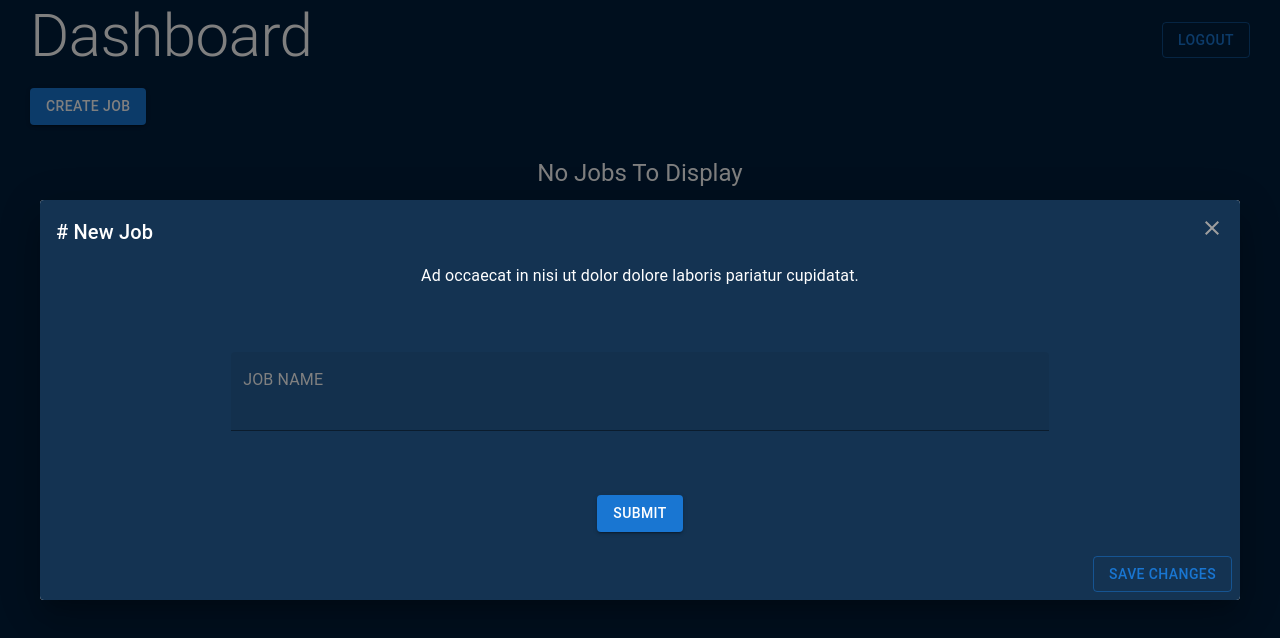
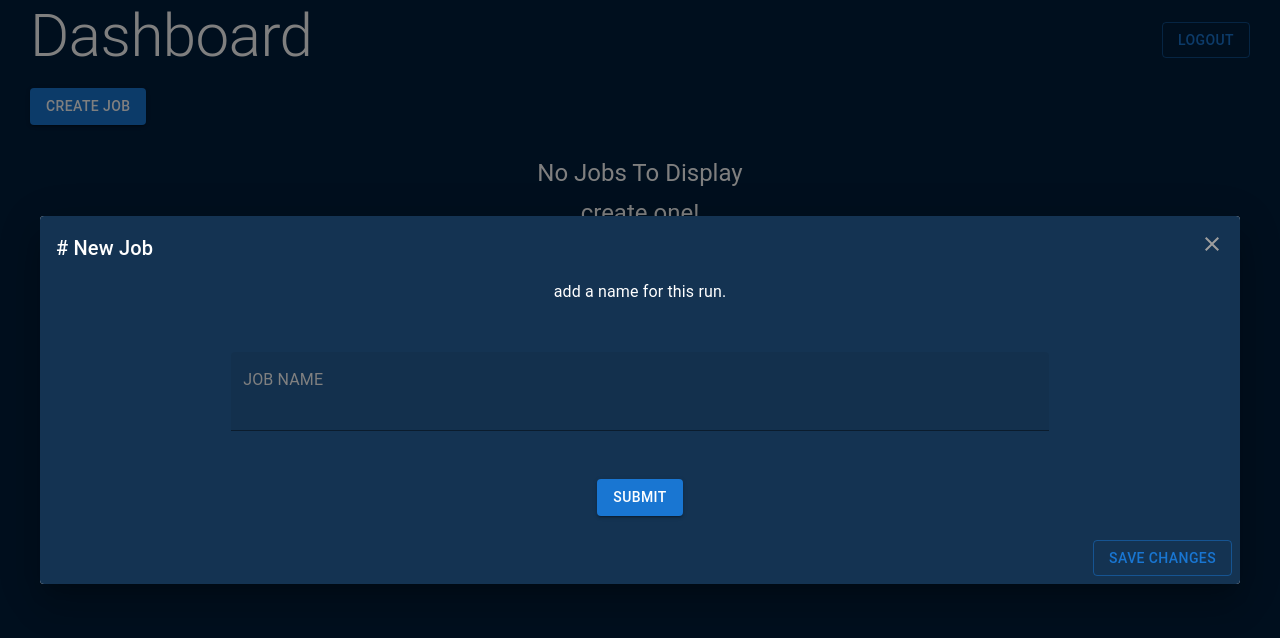
Before and after one commit to open-energy-transition/pypsa-cloud-dashbord-react, a React (Create React App) app: page /dashboard in a window 1280 px wide. Both pictures are taken after a click on the button "CREATE JOB". Shown: the top 638 px of the page. Built offline with nearby package versions, Linux system fonts and the light colour scheme; no server answers.

Commit message:
small changes

```diff
--- a/src/pages/Job/Tabs.js
+++ b/src/pages/Job/Tabs.js
@@ -71,7 +71,6 @@ export default function BasicTabs({ jobData, setJobData }) {
 
   return (
     <Box sx={{ width: "100%" }}>
-      <Box sx={{ borderBottom: 1, borderColor: "divider" }}>
       <Tabs
         value={value}
         onChange={handleChange}
@@ -83,7 +82,6 @@ export default function BasicTabs({ jobData, setJobData }) {
         <Tab label={UPLOAD_CONFIGS[1]} {...a11yProps(1)} key={1} />
         <Tab label={UPLOAD_CONFIGS[2]} {...a11yProps(2)} key={2} />
       </Tabs>
-      </Box>
 
       {value == 0 && (
         <TabPanel container>
--- a/src/pages/Job/UploadDialog.js
+++ b/src/pages/Job/UploadDialog.js
@@ -10,7 +10,7 @@ import CloseIcon from "@mui/icons-material/Close";
 import Typography from "@mui/material/Typography";
 import styles from "./UploadDialog.module.css";
 import BasicTabs from "./Tabs";
-import { TextField } from "@mui/material";
+import { Grid, TextField } from "@mui/material";
 import axios from "axios";
 
 const BootstrapDialog = styled(Dialog)(({ theme }) => ({
@@ -107,14 +107,19 @@ export default function CustomizedDialogs({
         # {jobData ? jobData.name : "New Job"}
       </BootstrapDialogTitle>
       {jobData ? (
-        <DialogContent className={styles.dialog_content_name}>
+        <DialogContent className={styles.bg_color}>
           <BasicTabs jobData={jobData} setJobData={setJobData} />
         </DialogContent>
       ) : (
-        <DialogContent className={styles.dialog_content_name}>
-          <Typography variant="body1">
-            Ad occaecat in nisi ut dolor dolore laboris pariatur cupidatat.
-          </Typography>
+        <DialogContent className={styles.bg_color}>
+          <Grid
+            container
+            direction={"column"}
+            justifyContent={"center"}
+            alignItems={"center"}
+            gap={"3rem"}
+          >
+            <Typography variant="body1">add a name for this run.</Typography>
             <TextField
               sx={{ input: { color: "white" } }}
               inputProps={{ style: { color: "white", fontSize: "2rem" } }}
@@ -134,6 +139,7 @@ export default function CustomizedDialogs({
             <Button variant="contained" onClick={handleJobCreate}>
               submit
             </Button>
+          </Grid>
         </DialogContent>
       )}
       <DialogActions className={styles.bg_color}>
--- a/src/pages/Job/UploadDialog.module.css
+++ b/src/pages/Job/UploadDialog.module.css
@@ -1,16 +1,6 @@
 .bg_color {
   background-color: #143352;
   color: white;
-}
-
-.dialog_content_name {
-  background-color: #143352;
-  color: white;
-  display: flex;
-  flex-direction: column;
-  align-items: center;
-  justify-content: center;
-  gap: 4rem;
 }
 
 .text_field {
--- a/src/pages/MainTable/PypsaVersion.js
+++ b/src/pages/MainTable/PypsaVersion.js
@@ -4,25 +4,25 @@ import axios from "axios";
 
 const PypsaVersion = ({ row }) => {
   const [version, setVersion] = React.useState(row.pypsa_version);
+  const [sending, setSending] = React.useState(false);
+
   const handleVersioChange = (event, row) => {
+    setSending(true);
     const version_change_req = axios.create({
       withCredentials: true,
       credentials: "include",
     });
 
     version_change_req
-      .post(
-        "/fileDump/version",
-        { job_id: row._id, pypsa_ver: event.target.value },
-        {
-          Accept: "application/json",
-          "content-type": "application/json",
-        }
-      )
+      .post("/fileDump/version", {
+        job_id: row._id,
+        pypsa_ver: event.target.value,
+      })
       .then((res) => {
-        console.log("eaffff", res);
+        console.log("recived version", res.data.pypsa_version);
+        setVersion(res.data.pypsa_version);
+        setSending(false);
       });
-    setVersion(event.target.value);
   };
 
   return (
@@ -37,6 +37,7 @@ const PypsaVersion = ({ row }) => {
         onChange={(e) => {
           handleVersioChange(e, row);
         }}
+        disabled={sending}
         MenuProps={{
           PaperProps: {
             sx: {
@@ -54,7 +55,7 @@ const PypsaVersion = ({ row }) => {
         <MenuItem value={"main"}>main</MenuItem>
         <MenuItem value={"v0.2.2"}>v0.2.2</MenuItem>
         <MenuItem value={"v0.2.1"}>v0.2.1</MenuItem>
-        <MenuItem value={"v0.0.1"}>v0.0.1</MenuItem>
+        <MenuItem value={"v0.2.0"}>v0.2.0</MenuItem>
       </Select>
     </FormControl>
   );
```
Lines whose indentation alone changed are shown as unchanged.
